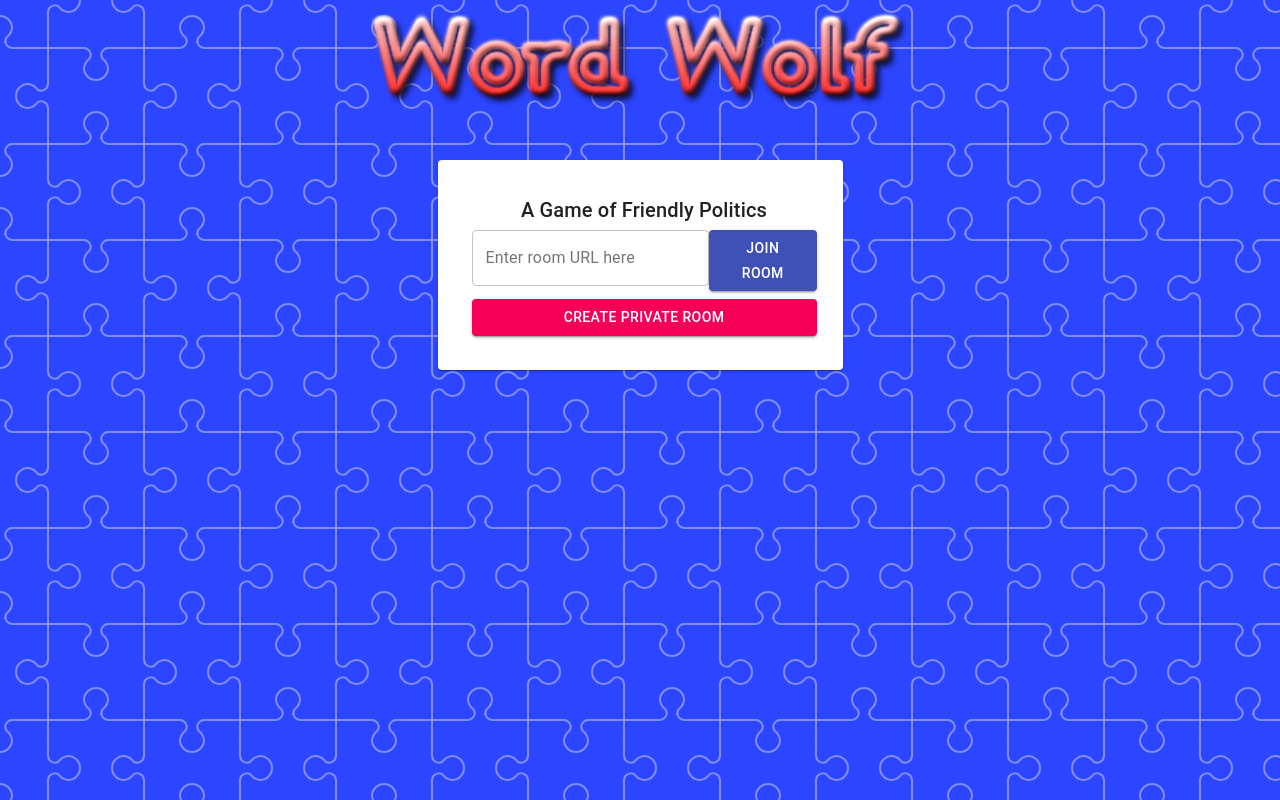
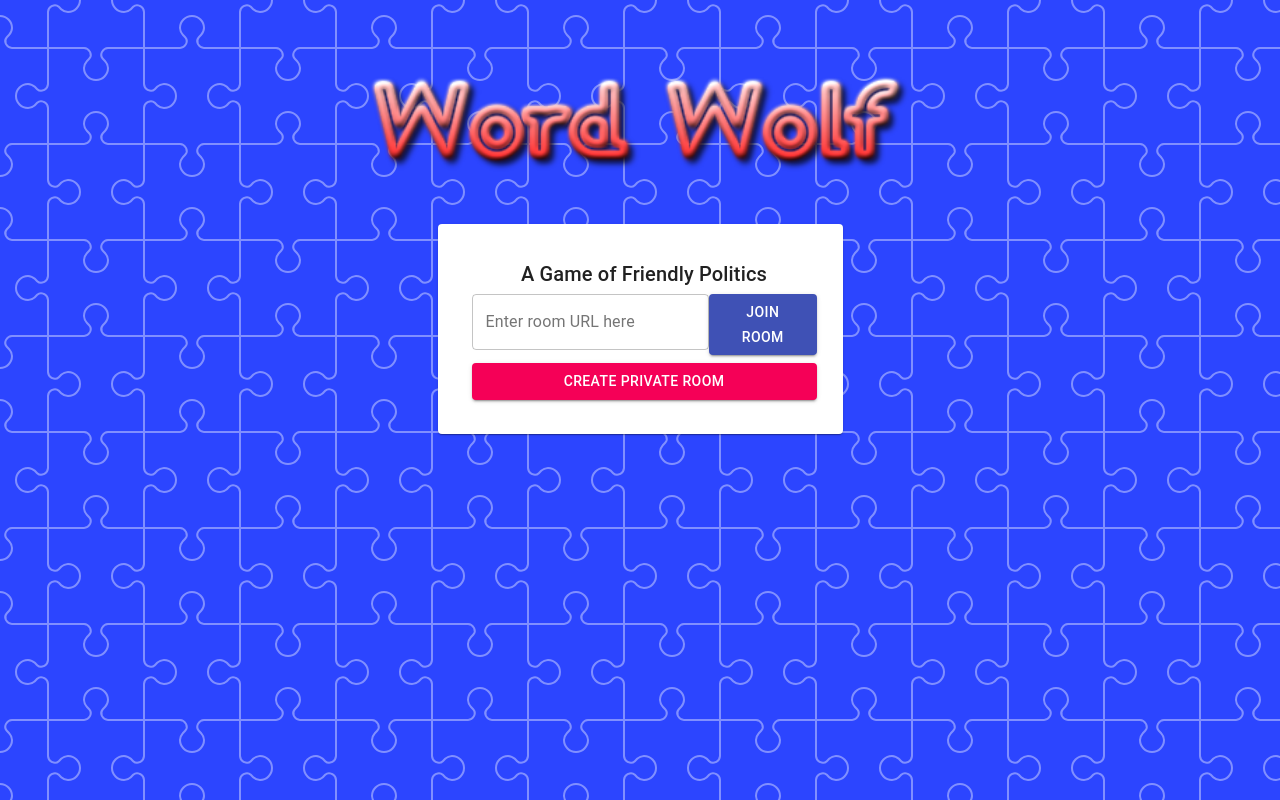
Before and after one commit to Borghese-Gladiator/multiplayer-game, a React (Create React App) app in the folder client/: page / in a window 1280 px wide. Built offline with nearby package versions, Linux system fonts and the light colour scheme; no server answers.

Commit message:
move paddingTop from layout to here (others have Navbar)

```diff
--- a/client/src/components/Landing.js
+++ b/client/src/components/Landing.js
@@ -19,7 +19,8 @@ const useStyles = makeStyles((theme) => ({
     flexDirection: "column",
     justifyContent: "center",
     alignItems: "center",
-    textAlign: "center"
+    textAlign: "center",
+    paddingTop: theme.spacing(8)
   },
   cardRoot: {
     marginTop: theme.spacing(5),
```
